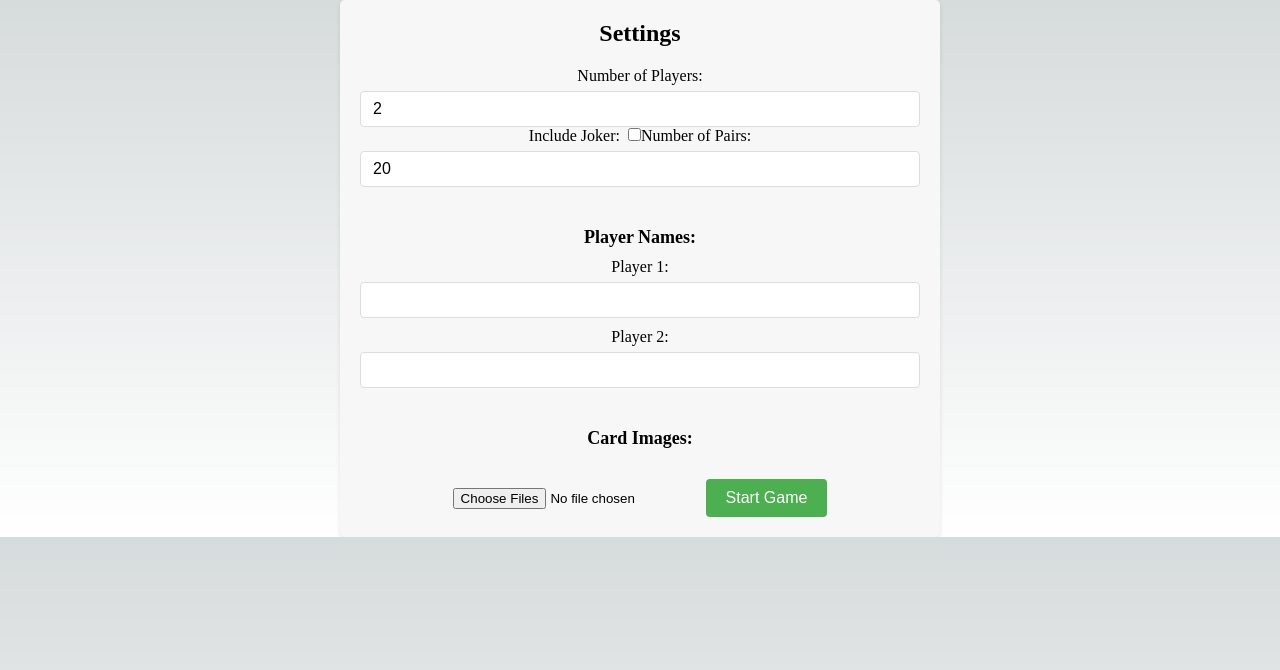
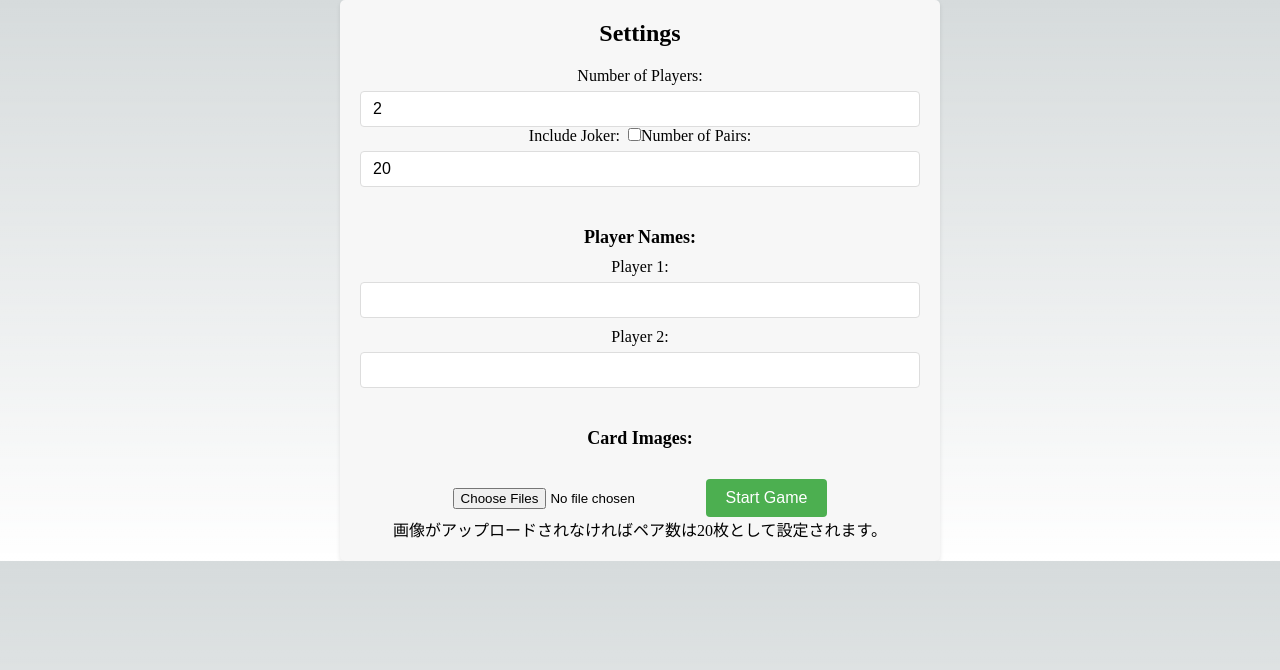
Before and after one commit to kobanagc/concentration-app, a Next.js app in the folder src/: page /config in a window 1280 px wide. Shown: the top 670 px of the page. Built offline with nearby package versions, Linux system fonts and the light colour scheme.

Commit message:
🐛 fix a little about uploading  files

```diff
--- a/src/pages/config.tsx
+++ b/src/pages/config.tsx
@@ -50,7 +50,7 @@ const Config = () => {
     const formData = {
       numPlayers,
       includeJoker,
-      numPairs,
+      numPairs: selectedImages.length === 0 ? 20 : numPairs,
       playerNames,
       selectedImages,
     };
@@ -133,6 +133,9 @@ const Config = () => {
             Start Game
           </button>
           {uploadError && <p className={styles.error}>{uploadError}</p>}
+          {selectedImages.length === 0 && (
+            <p className={styles.info}>画像がアップロードされなければペア数は20枚として設定されます。</p>
+          )}
         </form>
       </div>
     </>
```
